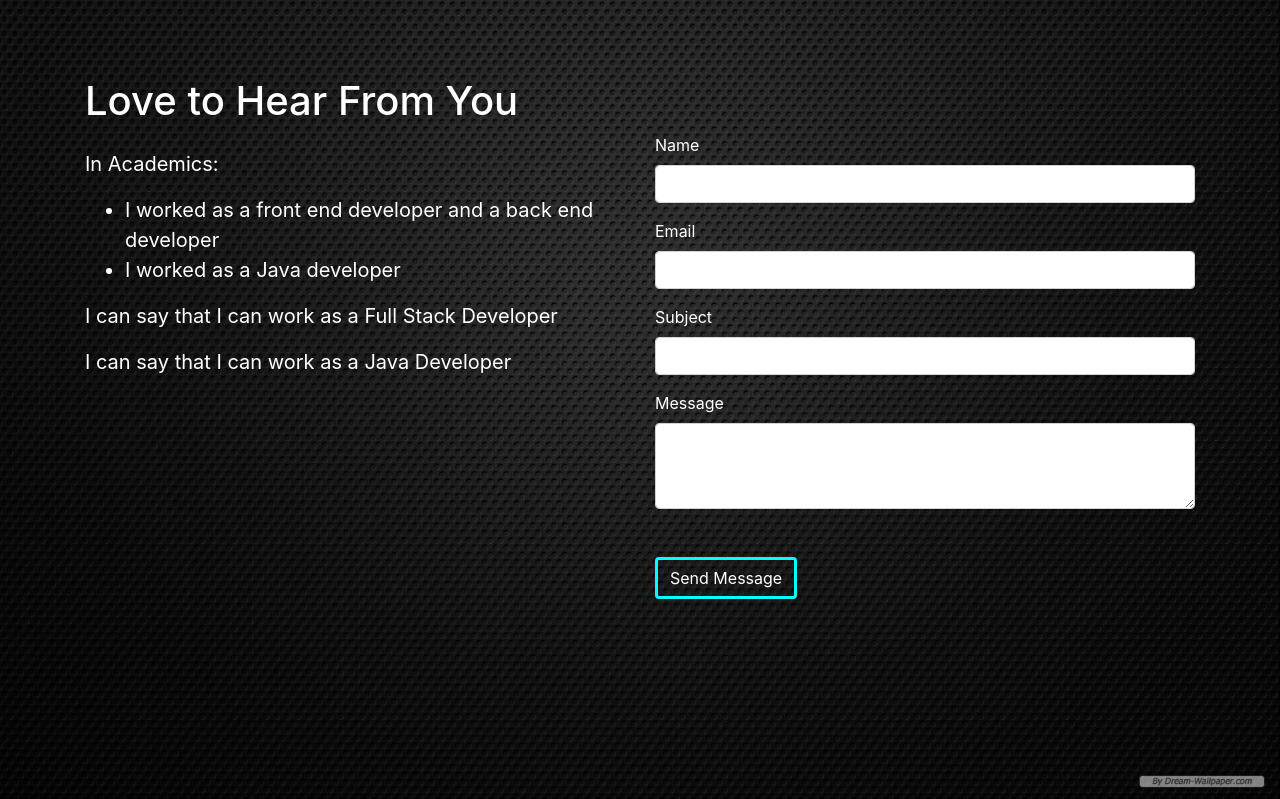
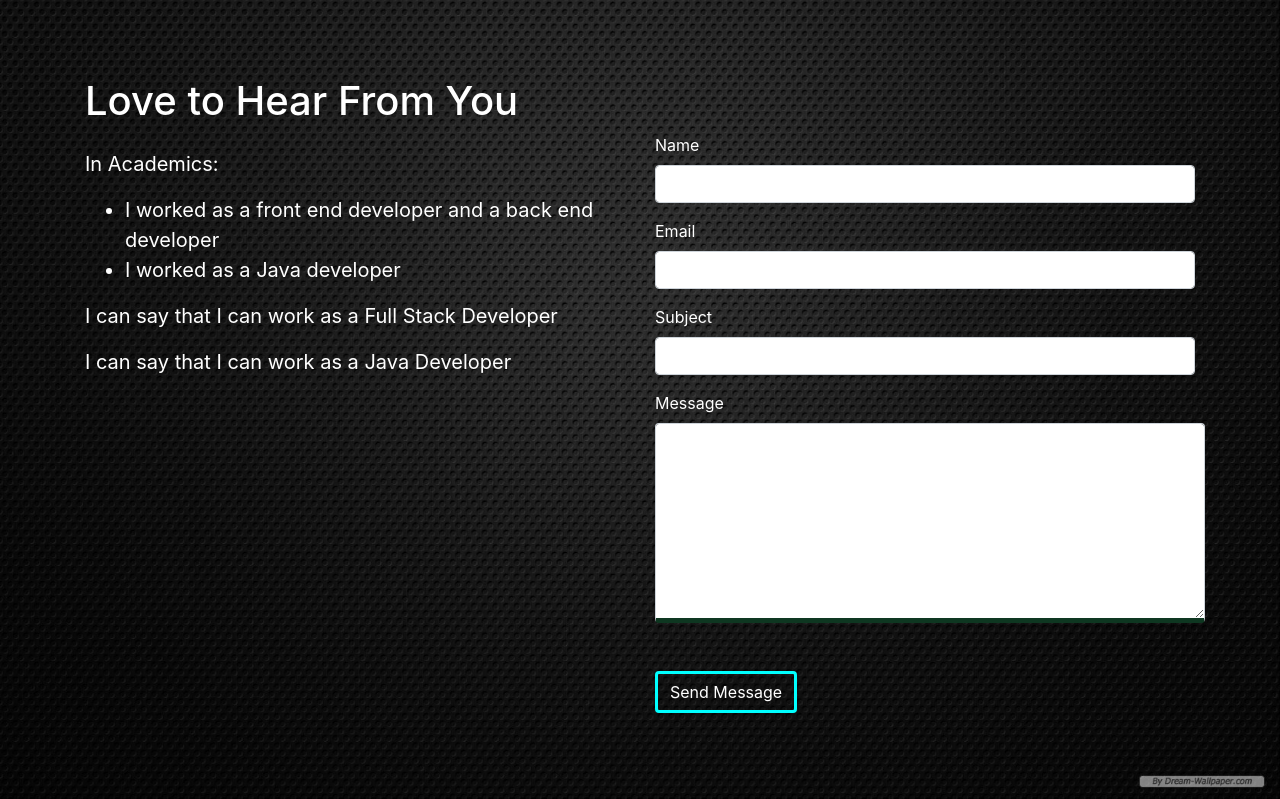
Before and after one commit to phanit1/myresume, a PHP site: page /mypersonal/resume.html in a window 1280 px wide, with the pointer over the restyled element; the page is wider, and only the part inside the window is pictured. Shown: the part 3401-4200 px from the top of that part. Run offline with PHP 8.4, Linux system fonts and the light colour scheme; some libraries are stand-ins or nearby versions.

Commit message:
hover added to message

```diff
--- a/mypersonal/styles.css
+++ b/mypersonal/styles.css
@@ -140,3 +140,9 @@ nav ul li a:hover {
     border-color: cyan;
     color: white;
 }
+#message:hover {
+    border-bottom: 5px solid #0e3721;
+    height: 200px;
+    width: 550px;
+    transition: ease 0.5s;
+  }
```
